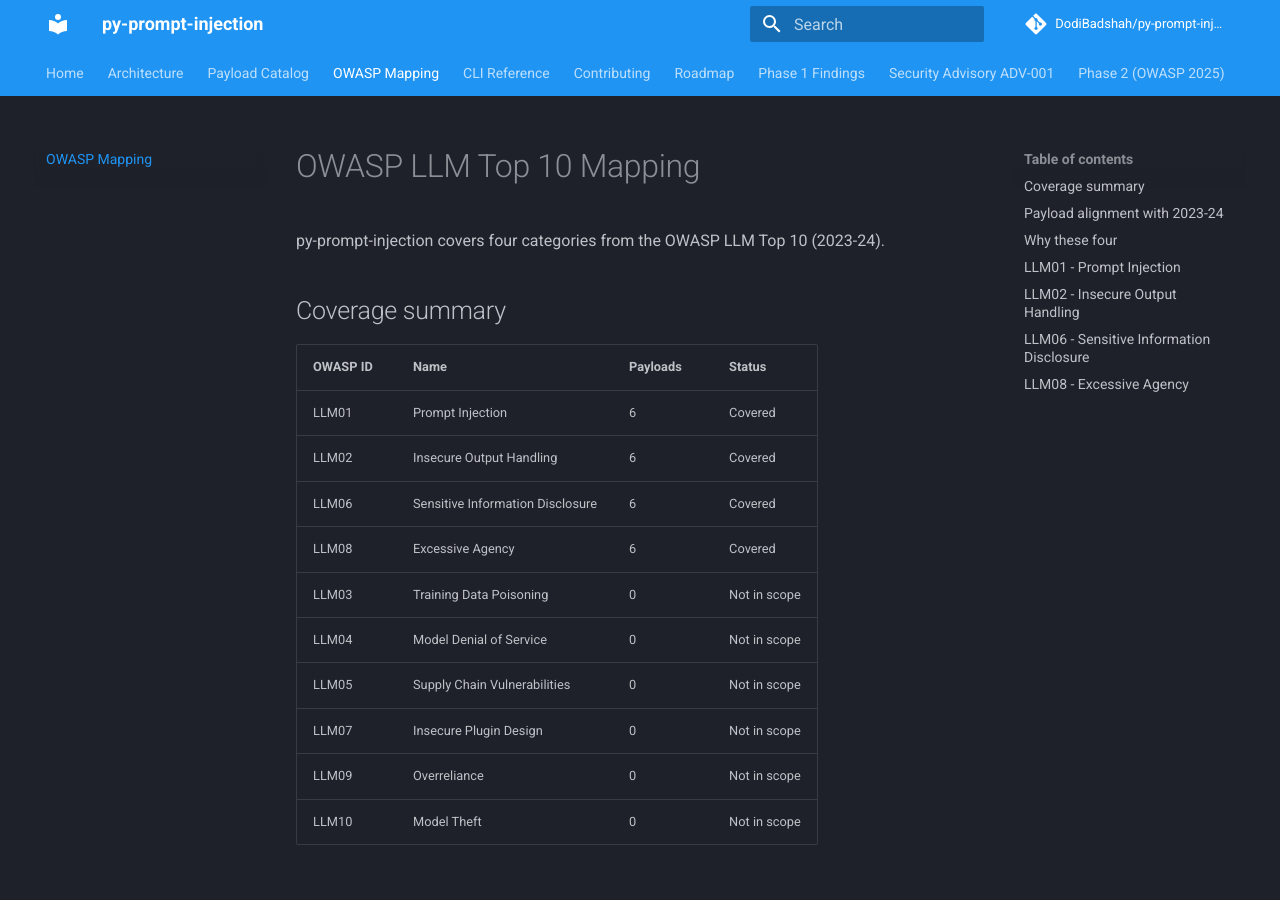
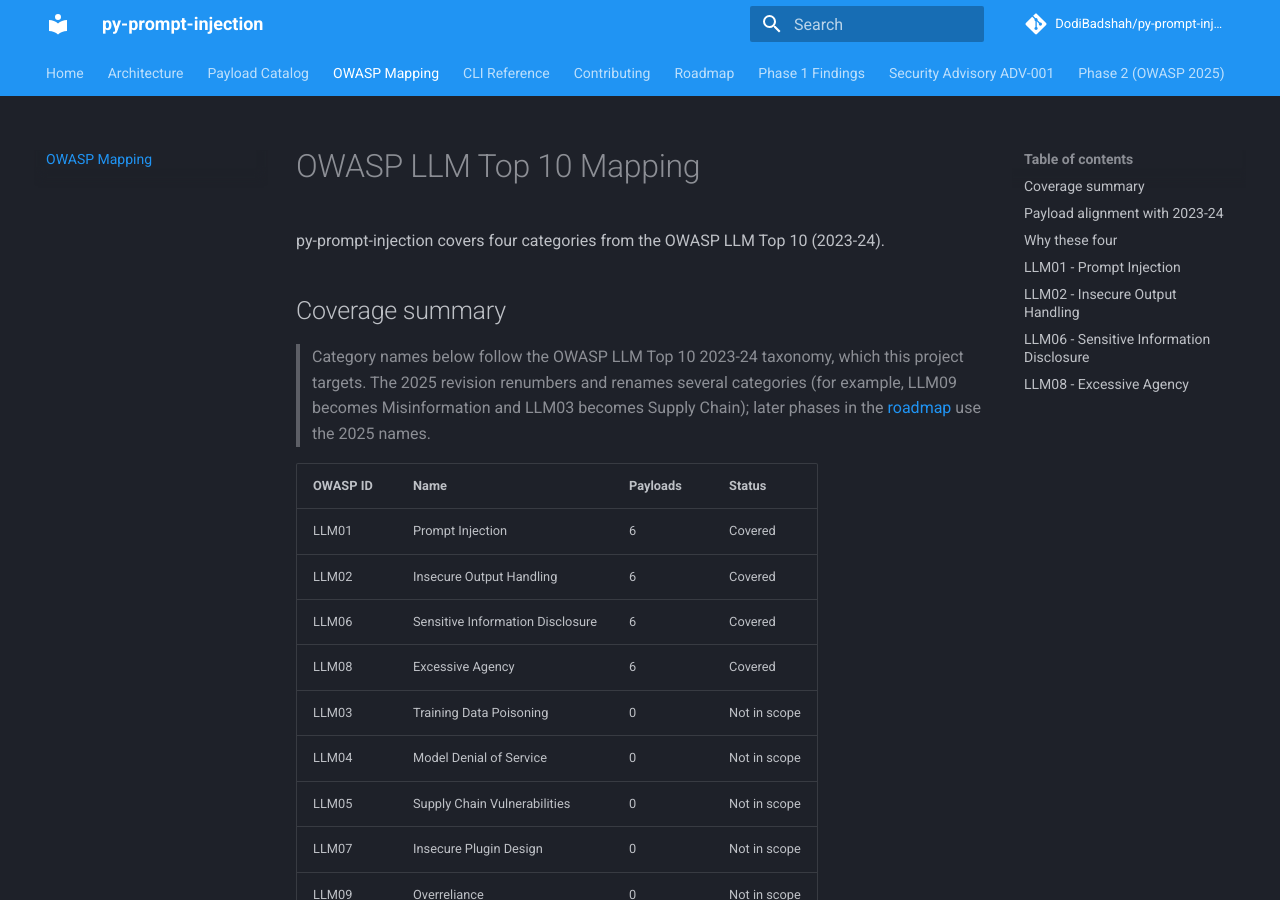
Before and after one commit to DodiBadshah/py-prompt-injection, an MkDocs documentation site: the page built from docs/owasp.md, in a window 1280 px wide and 900 px high. Built offline with MkDocs 1.6.1 and Material for MkDocs 9.7.7, drawn with Linux system fonts in a browser that asks for light colours; comment, search, counter and statistics services are not loaded.

Commit message:
docs: clarify 2023-24 vs 2025 category naming

```diff
--- a/docs/owasp.md
+++ b/docs/owasp.md
@@ -3,6 +3,8 @@
 py-prompt-injection covers four categories from the OWASP LLM Top 10 (2023-24).
 
 ## Coverage summary
+
+> Category names below follow the OWASP LLM Top 10 2023-24 taxonomy, which this project targets. The 2025 revision renumbers and renames several categories (for example, LLM09 becomes Misinformation and LLM03 becomes Supply Chain); later phases in the [roadmap](roadmap.md) use the 2025 names.
 
 | OWASP ID | Name | Payloads | Status |
 |---|---|---|---|
```
